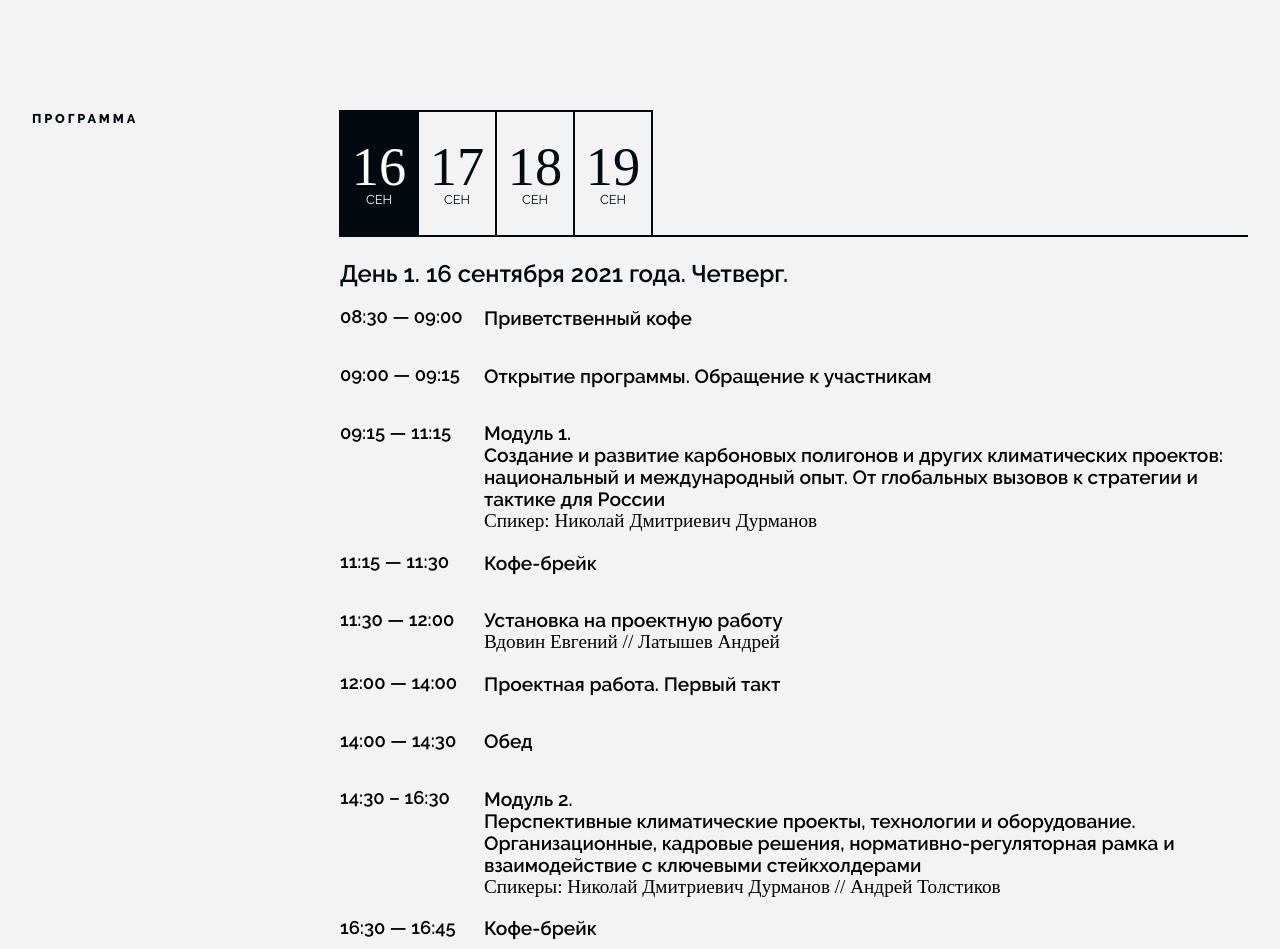
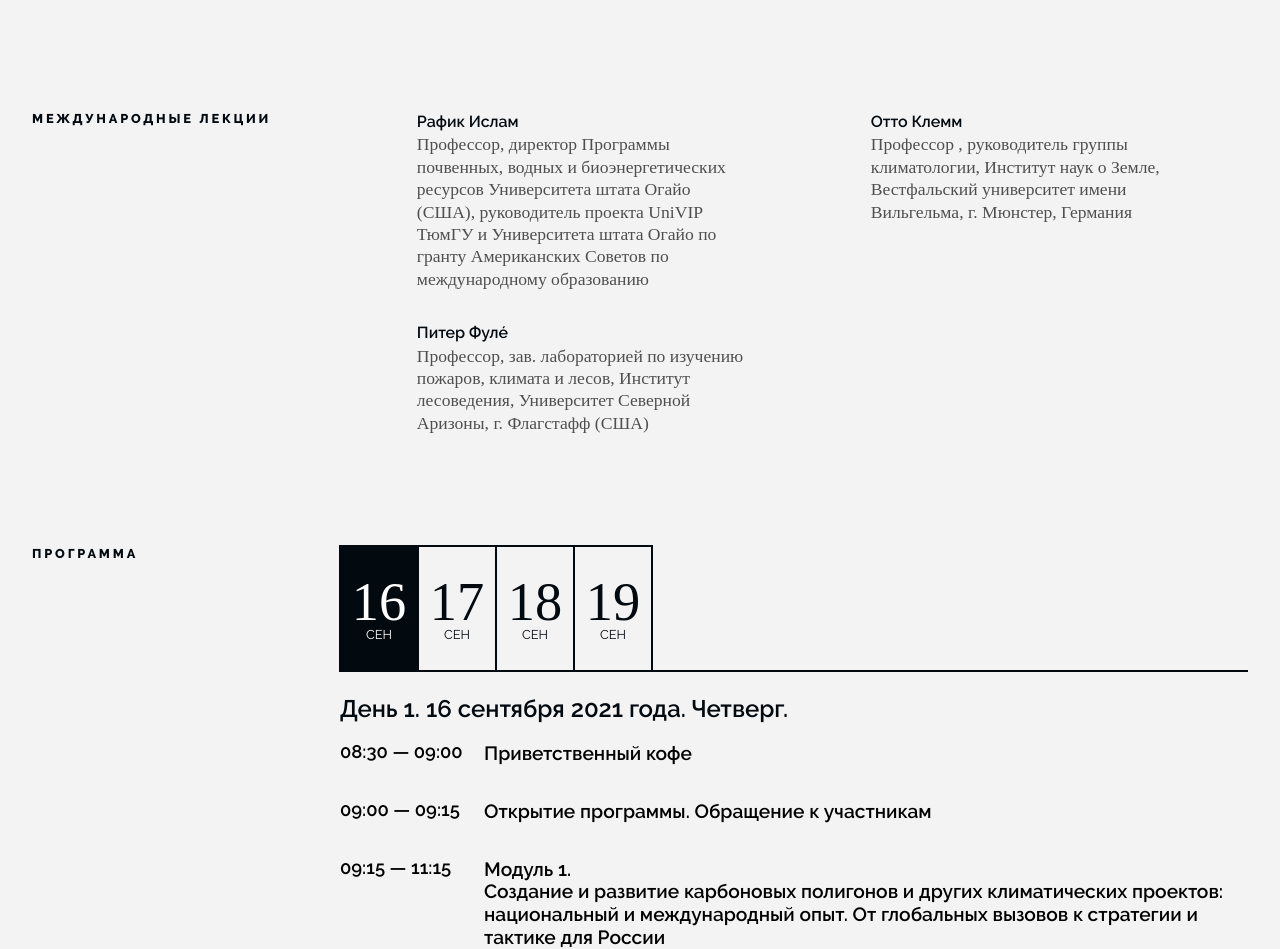
Before and after one commit to Atlantis3221/scitech, a Next.js app: page /ru/strategicEducationalIntensive in a window 1280 px wide. Shown: the part 3645-4594 px from the top of the page. Built offline with nearby package versions, Linux system fonts and the light colour scheme; no server answers; the database is empty.

Commit message:
add: fixes

```diff
--- a/components/layout/layout.js
+++ b/components/layout/layout.js
@@ -25,7 +25,7 @@ export function Layout(props) {
   const router = useRouter()
   const pathname = router.pathname
   const lang = router.query
-  const isShownNewsLine = lang.lang !== 'en' && (/news/ig).test(pathname) !== true;
+  const isShownNewsLine = lang.lang !== 'en' && (/(news|admin)/ig).test(pathname) !== true;
 
   const {
     header = LayoutDefaults.header,
--- a/components/project/project.js
+++ b/components/project/project.js
@@ -96,7 +96,7 @@ export function Project_Card(props) {
         </div>
         {durations ? <div className="projectCard_spacer"></div> : null}
 
-        <div className={`projectCard_members ${isHover? 'projectCard_members__hover' : !durations ? 'projectCard_members__wide' : ''}`}>
+        <div  className={`projectCard_members ${isHover? 'projectCard_members__hover' : !durations ? 'projectCard_members__wide' : ''}`}>
             {children}
         </div>
 
--- a/components/speakerCard/speakerCard.js
+++ b/components/speakerCard/speakerCard.js
@@ -37,8 +37,9 @@ export const SpeakerCard = props => {
         {photo ? <img src={photo} loading="lazy" alt='avatar' /> : null}
       </div>
       <div className='card_text'>
-        <p className='card_title'>
-            {expert ? <Link href={`/${lang}/experts/${expert._id}`}><a title={fullName}>{fullName}</a></Link> : fullName}
+        <p className='card_title' onClick={(e) => e.stopPropagation()}>
+            {expert ? <Link passHref href={`/${lang}/experts/${expert._id}`}>
+              <a title={fullName}>{fullName}</a></Link> : fullName}
           {position ? `, ${position}` : ''}
         </p>
         <p className='card_about'>{children}</p>
--- a/lib/newsHelpers.js
+++ b/lib/newsHelpers.js
@@ -11,7 +11,7 @@ export const convertToMilliseconds = (date) => {
 }
 
 export const convertContentfulNews = (news = []) => {
-	return news.map(news => {
+		return news.length ? news.map(news => {
 			return {
 				_id: news?.fields?.url,
 				title: news?.fields?.title,
@@ -19,5 +19,5 @@ export const convertContentfulNews = (news = []) => {
 				isShownInNewsTopLine: news?.fields?.isShownInNewsTopLine,
 				date: convertToDate(news?.fields?.date),
 			}
-	})
+		}) : []
 }
--- a/lib/robot2humans.tsx
+++ b/lib/robot2humans.tsx
@@ -1,7 +1,7 @@
 import { IRegModalInput } from '../components/modals/ModalContext'
 
 export const robots2humans: Map<IRegModalInput, string> = new Map([
-    [ 'participationType', 'Форма собственности' ],
+    [ 'participationType', 'Тип участия' ],
     [ 'name', 'Имя' ],
     [ 'role', 'Должность' ],
     [ 'amount', 'Количество участников' ],
@@ -10,11 +10,11 @@ export const robots2humans: Map<IRegModalInput, string> = new Map([
     [ 'email', 'Email' ],
     [ 'confidential', 'Дал согласие на обработку данных' ],
     [ 'company', 'Организация' ],
+    [ 'speaker', 'Принял участие как спикер' ],
 
   // ?
   //   [ 'additionalAttendee', 'Дополнительный участник' ],
   //   [ 'type', 'Тип участия' ],
-  //   [ 'isSpeaker', 'Принял участие как спикер' ],
   //   [ 'dissertationTopic', 'Тема диссертации' ],
   //   [ 'traineeship', 'Направление аспирантуры' ],
   //   [ 'comments', 'Комментарий / Вопрос' ],
--- a/pages/[lang]/developmentProjectZima.js
+++ b/pages/[lang]/developmentProjectZima.js
@@ -21,7 +21,7 @@ export default function DevelopmentProjectZima({  data, current, modalForm  }) {
     setRegModalState({
       color: "green",
       inputs: ["participationType","name", "company", "phone", "email", "confidential"],
-      configName: "scienceLeadSchoolMyRegion",
+      configName: "developmentProjectZima",
       title: lang === 'ru'? 'Сообщить о следующем наборе': 'Enquire about next enrolment period',
       isSent: false
     })
--- a/pages/[lang]/strategicEducationalIntensive.js
+++ b/pages/[lang]/strategicEducationalIntensive.js
@@ -26,8 +26,8 @@ const day16 =  (<div className="day" id="16">
       </EventItem>
       <EventItem date_add='09:15 — 11:15'
                  title='Модуль 1.'>
-        <p className="eventItem_title mt0">Создание и развитие карбоновых полигонов и других климатических проектов:
-          национальный и международный опыт. От глобальных вызовов к стратегии и тактике для России</p>
+        <span className="eventItem_title mt0">Создание и развитие карбоновых полигонов и других климатических проектов:
+          национальный и международный опыт. От глобальных вызовов к стратегии и тактике для России</span><br/>
         Спикер: Николай Дмитриевич Дурманов
       </EventItem>
       <EventItem date_add='11:15 — 11:30'
@@ -45,8 +45,8 @@ const day16 =  (<div className="day" id="16">
       </EventItem>
       <EventItem date_add='14:30 – 16:30'
                  title='Модуль 2.'>
-        <p className="eventItem_title mt0">Перспективные климатические проекты, технологии и оборудование. Организационные,
-          кадровые решения, нормативно-регуляторная рамка и взаимодействие с ключевыми стейкхолдерами</p>
+        <span className="eventItem_title mt0">Перспективные климатические проекты, технологии и оборудование. Организационные,
+          кадровые решения, нормативно-регуляторная рамка и взаимодействие с ключевыми стейкхолдерами</span><br/>
         Спикеры: Николай Дмитриевич Дурманов // Андрей Толстиков
       </EventItem>
       <EventItem date_add='16:30 — 16:45'
@@ -76,8 +76,8 @@ const day17 =  (<div className="day" id="17">
       </EventItem>
       <EventItem date_add='09:00 — 11:00'
                  title='Модуль 3.'>
-        <p className="eventItem_title mt0">Зеленая повестка и устойчивое развитие как драйвер развития человеческого
-          капитала регионов и трансформации экономики</p>
+        <span className="eventItem_title mt0">Зеленая повестка и устойчивое развитие как драйвер развития человеческого
+          капитала регионов и трансформации экономики</span><br/>
         Спикеры: Сергей Зенин // Ольга Захарова // Неля Рахимова // Филимонова Ирина
       </EventItem>
       <EventItem date_add='11:00 — 11:30'
@@ -95,8 +95,8 @@ const day17 =  (<div className="day" id="17">
       </EventItem>
       <EventItem date_add='14:30 – 16:30'
                  title='Модуль 4.'>
-        <p className="eventItem_title mt0">Разработка и испытание технологий контроля баланса климатически активных газов
-          природных экосистем и технологий захвата углерода из атмосферы и его депонирования в почве: карбоновые полигоны и карбоновые фермы</p>
+        <span className="eventItem_title mt0">Разработка и испытание технологий контроля баланса климатически активных газов
+          природных экосистем и технологий захвата углерода из атмосферы и его депонирования в почве: карбоновые полигоны и карбоновые фермы</span><br/>
         Спикер: Помогаев Виталий Михайлович
       </EventItem>
       <EventItem date_add='16:30 — 16:45'
@@ -126,8 +126,8 @@ const day18 =  (<div className="day" id="18">
       </EventItem>
       <EventItem date_add='09:00 — 11:00'
                  title='Модуль 5.'>
-        <p className="eventItem_title mt0">Нормативно-регуляторная рамка климатических проектов на федеральном и региональном уровне.
-          Практический опыт работы с региональными властями, полномочия региональных властей</p>
+        <span className="eventItem_title mt0">Нормативно-регуляторная рамка климатических проектов на федеральном и региональном уровне.
+          Практический опыт работы с региональными властями, полномочия региональных властей</span><br/>
         Спикер: Ирина Ведерникова
       </EventItem>
       <EventItem date_add='11:00 — 11:30'
@@ -145,7 +145,7 @@ const day18 =  (<div className="day" id="18">
       </EventItem>
       <EventItem date_add='14:30 – 16:30'
                  title='Модуль 6.'>
-        <p className="eventItem_title mt0">Практические кейсы и технологии биосеквестрации парниковых газов. Проекты полного цикла</p>
+        <span className="eventItem_title mt0">Практические кейсы и технологии биосеквестрации парниковых газов. Проекты полного цикла</span><br/>
         Спикеры: Сергей Верховец // Андрей Толстиков
       </EventItem>
       <EventItem date_add='16:30 — 16:45'
@@ -175,8 +175,8 @@ const day19 =  (<div className="day" id="19">
       </EventItem>
       <EventItem date_add='09:00 — 11:00'
                  title='Модуль 7.'>
-        <p className="eventItem_title mt0">Декарбонизация экономики, низкоуглеродное производство, углеродные рынки,
-          бизнес возможности и новые индустрии</p>
+        <span className="eventItem_title mt0">Декарбонизация экономики, низкоуглеродное производство, углеродные рынки,
+          бизнес возможности и новые индустрии</span><br/>
         Спикер: Сергей Анатольевич Твердохлеб
       </EventItem>
       <EventItem date_add='11:00 — 13:00'
@@ -486,6 +486,32 @@ export default function StrategicEducationalIntensive({  current, modalForm  })
           </div>
         </div>
 
+        <div className='wrapper_partners content'>
+          <div className='container'>
+            <ul className='g3'>
+              <li className='i3_3'>
+                <p className='asideMarker'>Международные лекции</p>
+              </li>
+              <li className='i3_9'>
+                <SpeakerCards>
+                  <SpeakerCard fullName='Рафик Ислам'>
+                    Профессор, директор Программы почвенных, водных и биоэнергетических ресурсов Университета штата Огайо
+                    (США), руководитель проекта UniVIP ТюмГУ и Университета штата Огайо по гранту Американских Советов по
+                    международному образованию
+                  </SpeakerCard>
+                  <SpeakerCard fullName='Отто Клемм'>
+                    Профессор , руководитель группы климатологии, Институт наук о Земле, Вестфальский университет имени
+                    Вильгельма, г. Мюнстер, Германия
+                  </SpeakerCard>
+                  <SpeakerCard fullName='Питер Фулé'>
+                    Профессор, зав. лабораторией по изучению пожаров, климата и лесов, Институт лесоведения, Университет Северной Аризоны, г. Флагстафф (США)
+                  </SpeakerCard>
+                </SpeakerCards>
+              </li>
+            </ul>
+          </div>
+        </div>
+
         <div className='wrapper_program content'>
           <div className='container'>
             <ul className='g3'>
@@ -575,6 +601,16 @@ export default function StrategicEducationalIntensive({  current, modalForm  })
                     Директор центра «Цифровой университет», доцент кафедры прикладной аэромеханики Физико-технического
                     факультета Томского государственного университета, кандидат физико-математических наук, модератор
                   </SpeakerCard>
+
+                  {/*<SpeakerCard fullName='Ольга Яковлева'>*/}
+                  {/*  начальник пресс-службы НГУ*/}
+                  {/*</SpeakerCard>*/}
+                  {/*<SpeakerCard fullName='Дмитрий Чуркин'>*/}
+                  {/*  проректор по науке НГУ, куратор климатического центра НГУ*/}
+                  {/*</SpeakerCard>*/}
+                  {/*<SpeakerCard fullName='Сергей Ти'>*/}
+                  {/*  помощник главного ученого секретаря СО РАН, программный директор Ассоциации выпускников "Союз НГУ"*/}
+                  {/*</SpeakerCard>*/}
                 </SpeakerCards>
               </li>
             </ul>
--- a/pages/api/reg/[project].ts
+++ b/pages/api/reg/[project].ts
@@ -15,7 +15,11 @@ export default async (req:NextApiRequest, res:NextApiResponse) => {
                 project,
                 createdAt: +new Date()
             })
-            addToSendpulse(req.body)
+            addToSendpulse({
+                ...req.body,
+                project,
+                createdAt: +new Date()
+            })
             controller.ok(data)
             return
         }
--- a/pages/api/sendpulse.ts
+++ b/pages/api/sendpulse.ts
@@ -13,6 +13,7 @@ const sendpulseConfiguration = {
     'becomeClient': 1236838,
     'scientificPracticalConference': 1248561,
     'strategicEducationalIntensive': 1298277,
+    'developmentProjectZima': 1300210,
   }
 
 
@@ -23,7 +24,7 @@ const sendpulseConfiguration = {
 
   export const addToSendpulse = (doc) => {
     sendpulse.init(API_USER_ID, API_SECRET, TOKEN_STORAGE, function() {
-        const id = doc?.sendpulseBookId ? +sendpulseConfiguration[doc.sendpulseBookId] : 1034453
+        const id = doc?.project ? +sendpulseConfiguration[doc.project] : 1034453
         // sendpulse.listAddressBooks(console.log)
         if(doc.email) {
           sendpulse.addEmails(
```
Also changed, not shown: components/modals/reg/RegModal.tsx (+1 -8 lines), helpers/axios.ts (+4 -4 lines), pages/admin/44masq/[project]/index.tsx (+15 -3 lines). Lines whose indentation alone changed are shown as unchanged.
